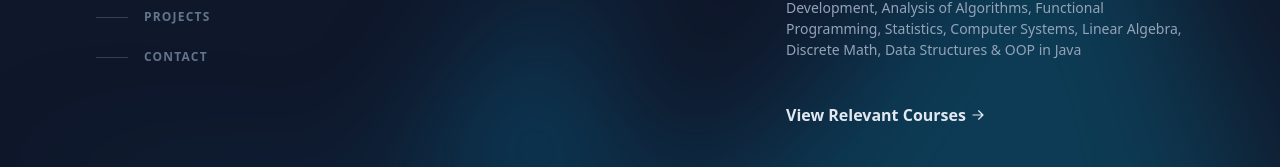
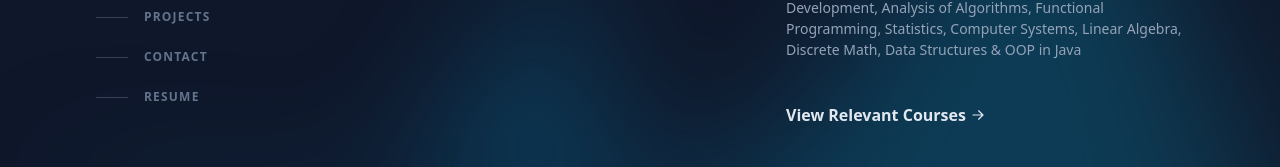
Before and after one commit to Alan0893/Alan0893.github.io, a React (Create React App) app: page /#/ in a window 1280 px wide. Shown: the part 347-514 px from the top of the page. Built offline with nearby package versions, Linux system fonts and the light colour scheme.

Commit message:
added resume

```diff
--- a/src/components/Header.js
+++ b/src/components/Header.js
@@ -85,6 +85,12 @@ const Header = () => {
                 <span className={`${activeNav === 'contact' ? ActiveSpanText : NavSpanText}`}> Contact</span>
               </Link>
             </li>
+
+            <a className={`${NavItem} ${activeNav === 'resume' ? 'active' : ''}`} href="/resume.pdf" target="_blank" rel="noopener noreferrer">
+              <span className={`${activeNav === 'resume' ? ActiveSpan : NavSpan}`} />
+              <span className={`${activeNav === 'resume' ? ActiveSpanText : NavSpanText}`}> Resume</span>
+            </a>
+
           </ul>
         </nav>
       </div>
```
Also changed, not shown: 1 other file (tests, documents, lock files or other folders).
